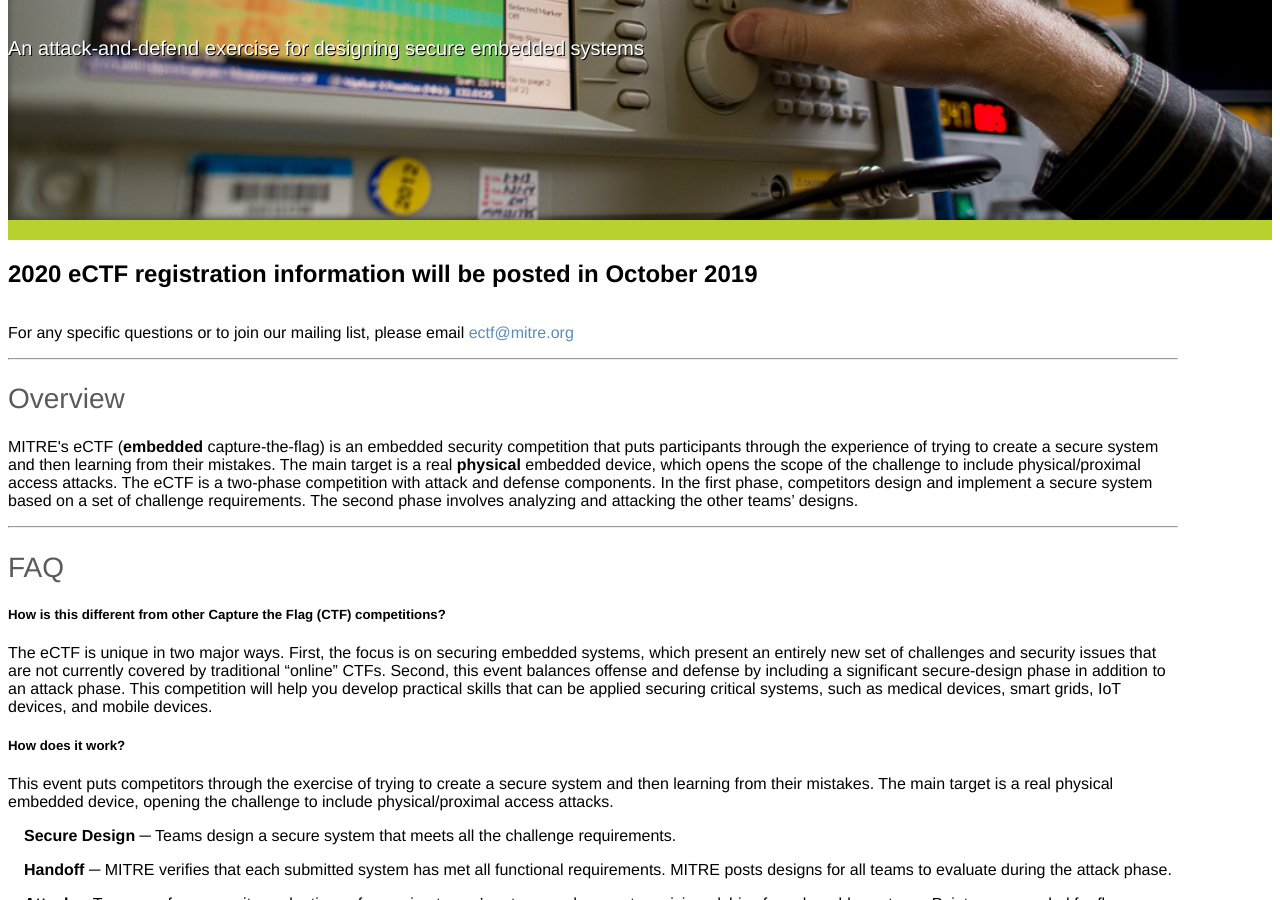
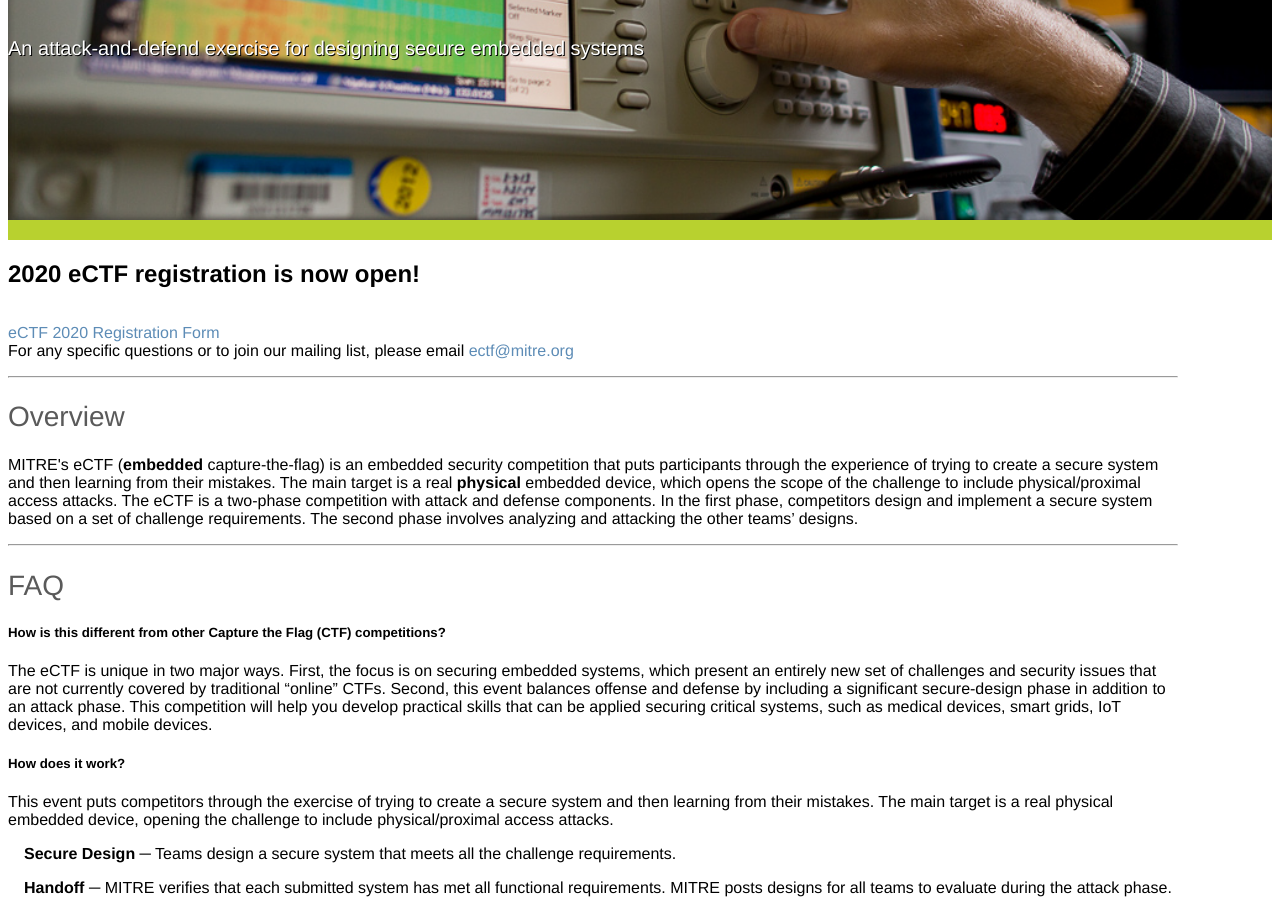
Before and after one commit to mitre-cyber-academy/mitre-cyber-academy.github.io, a Jekyll site: the page built from competitions/embedded/index.html, in a window 1280 px wide and 900 px high, scrolled down 414 px. Built offline with Jekyll 4.4.1, drawn with Linux system fonts in a browser that asks for light colours; nearby versions of some CDN libraries; library files that are not in the unit come from our copies.

Commit message:
updated with registration link for 2020 eCTF

```diff
--- a/competitions/embedded/index.html
+++ b/competitions/embedded/index.html
@@ -22,10 +22,12 @@ title: MITRE Cyber Academy | Embedded
 </div>
 <div class="colored-divider"></div>
 <div class="container">
-    <h2 class="sectionheader">2020 eCTF registration information will be posted in October 2019</h2>
+    <h2 class="sectionheader">2020 eCTF registration is now open!</h2>
     <div class="maincontent row-fluid">
         <div class="row-fluid">
                 <p>
+                <a href="https://docs.google.com/forms/d/e/1FAIpQLScg-YNZpmNXPs2JhTM4zzNDHS3gZzSB_jblBm-kwJzTTDdRag/viewform?vc=0&c=0&w=1&usp=mail_form_link">eCTF 2020 Registration Form</a><br>
+
                     For any specific questions or to join our mailing list, please email <a href="mailto:ectf@mitre.org">ectf@mitre.org</a>
                 </p>
                 <hr>
```
